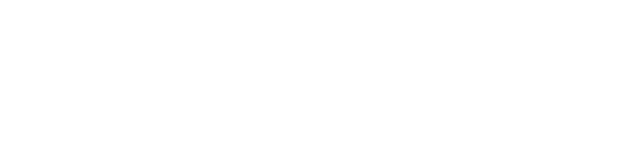
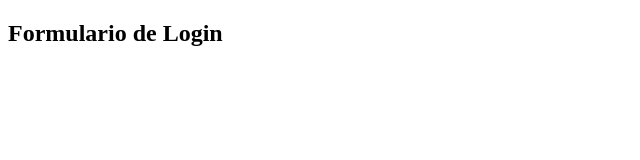
Before and after one commit to DanielBeltranl/proyecto-web, a plain HTML site: page index.html in a window 1280 px wide. Shown: the whole page, without its empty margins (0-640 px from the left). Drawn offline with Linux system fonts and the light colour scheme.

Commit message:
02-Sep: Agrego formulario de login

```diff
--- a/index.html
+++ b/index.html
@@ -8,7 +8,7 @@
 </head>
 
 <body>
-
+    <h2>Formulario de Login</h2>
 </body>
 
 </html>
```
